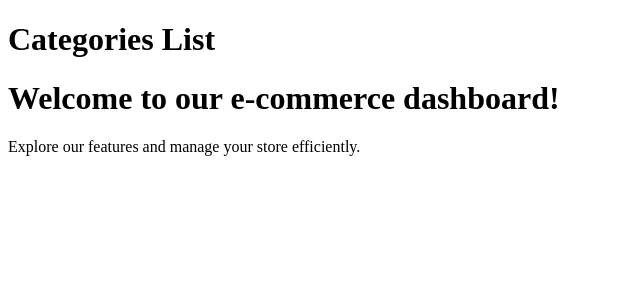
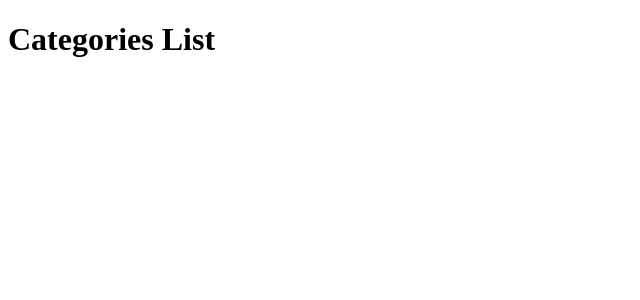
Before and after one commit to garavagliaangelina81-creator/e-commerce-2, a React (Vite) app in the folder React/: page /categoriesList in a window 1280 px wide. Shown: the top 300 px of the page, without its empty margins (0-640 px from the left). Built offline with nearby package versions, Linux system fonts and the light colour scheme.

Commit message:
fix: arreglo de ubicación de Router Provider

```diff
--- a/React/App.tsx
+++ b/React/App.tsx
@@ -5,7 +5,6 @@ function App() {
 
   return (
     <>
-    <RouterProvider router={router} />
     <div>
       <h1>Welcome to our e-commerce dashboard!</h1>
       <p>Explore our features and manage your store efficiently.</p>
--- a/React/main.tsx
+++ b/React/main.tsx
@@ -1,9 +1,11 @@
 import { StrictMode } from 'react'
 import { createRoot } from 'react-dom/client'
-import App from './App.tsx'
+import { RouterProvider } from 'react-router' // Importamos el proveedor
+import { router } from './src/router'         // Importamos tus rutas
 
 createRoot(document.getElementById('root')!).render(
   <StrictMode>
-    <App />
+    {/* AQUÍ VA EL ROUTER PROVIDER. Le da el poder de las rutas a toda la app */}
+    <RouterProvider router={router} />
   </StrictMode>,
 )
```
